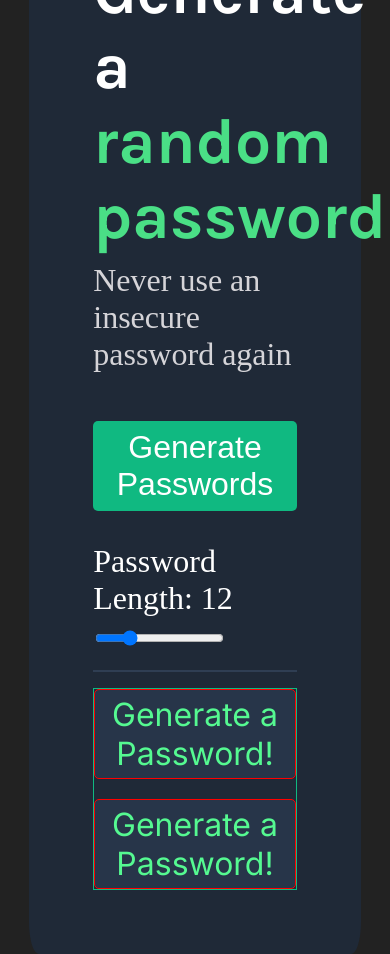
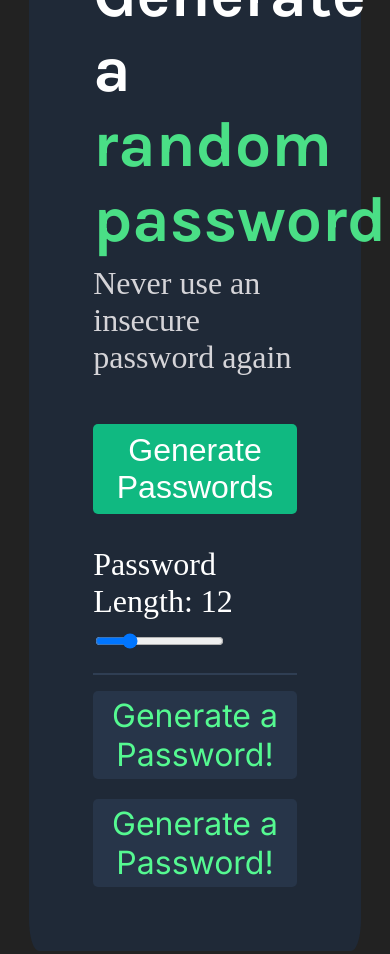
Before and after one commit to Anthony-Long/PasswordGenerator, a plain HTML site: page index.html in a window 390 px wide. Drawn offline with Linux system fonts and the light colour scheme.

Commit message:
clean up css left-over testing

```diff
--- a/styles.css
+++ b/styles.css
@@ -105,10 +105,8 @@ span {
   .pw-container {
     flex-direction: column;
     align-items: center;
-    border: #10b981 1px solid;
   }
   .pw-results {
     width: 100%;
-    border: 1px red solid;
   }
 }
```
